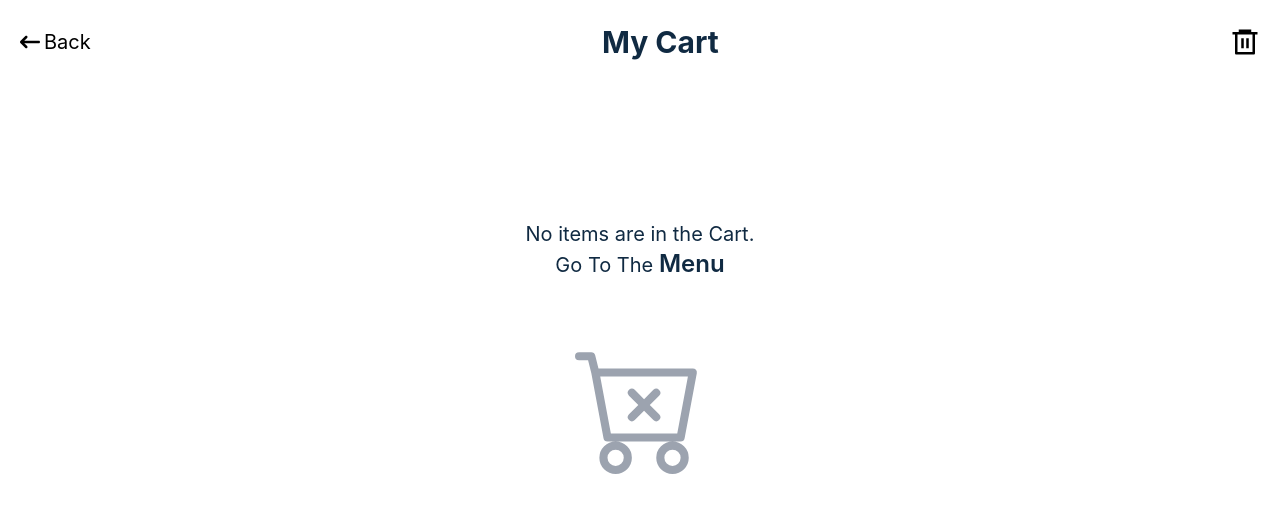
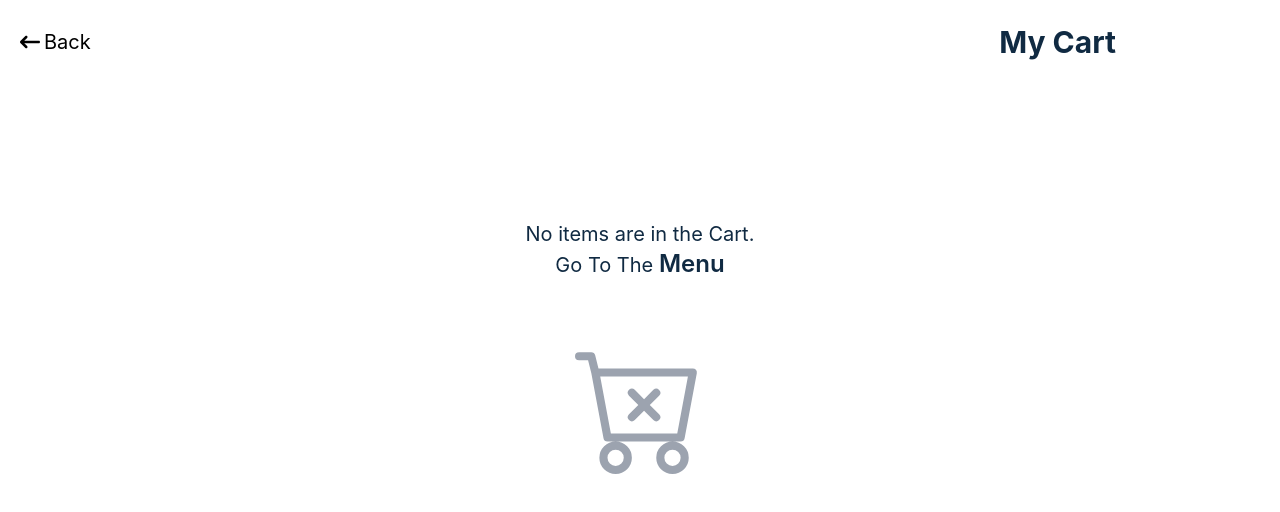
Before and after one commit to dmreccentric/jimmy-web, a React (Create React App) app: page /orders in a window 1280 px wide. Shown: the top 512 px of the page. Built offline with nearby package versions, Linux system fonts and the light colour scheme.

Commit message:
small ui fixes in the cart

```diff
--- a/src/components/Cart.jsx
+++ b/src/components/Cart.jsx
@@ -38,13 +38,21 @@ const Cart = ({ onClose }) => {
             <h3>Back</h3>
           </div>
         </Link>
-        <h2 className="text-3xl font-bold text-blue">My Cart</h2>
-        <div
-          className="hover:cursor-pointer"
-          onClick={() => setDeleteCartItems(true)}
+        <h2
+          className={`text-3xl font-bold text-blue ${
+            cartItems.length < 1 && "mr-[9rem]"
+          }`}
         >
-          <RiDeleteBin6Line className="text-3xl" />
-        </div>
+          My Cart
+        </h2>
+        {cartItems.length >= 1 && (
+          <div
+            className="hover:cursor-pointer"
+            onClick={() => setDeleteCartItems(true)}
+          >
+            <RiDeleteBin6Line className="text-3xl" />
+          </div>
+        )}
       </div>
       <div className="px-5 h-[65%] overflow-auto">
         {cartItems.map((item) => {
```
